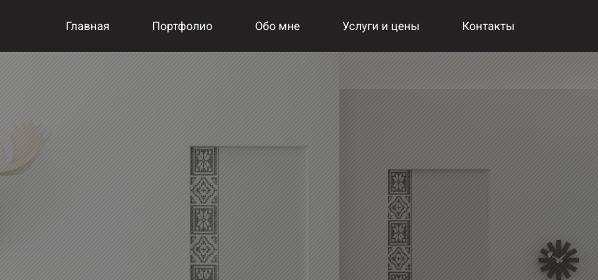
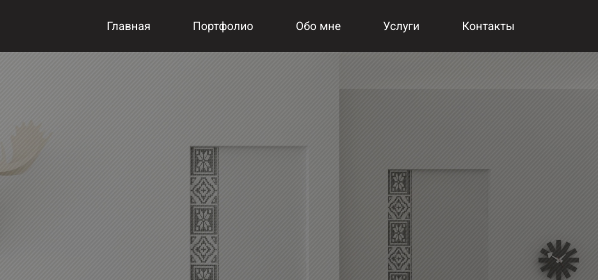
Before and after one commit to Lixoooo/N.Gonharova, a plain HTML site: page index.html in a window 1280 px wide. Shown: the top 280 px of the page, 682-1280 px from the left. Drawn offline with nearby package versions, Linux system fonts and the light colour scheme.

Commit message:
Небольшие корректировки по CSS.

```diff
--- a/css/style.css
+++ b/css/style.css
@@ -130,7 +130,7 @@ div#rotator ul li img{
     width: 100%;
 }
 
-/* Footer */
+/* Footer  */
 
 footer{
     width: 100%;
--- a/index.html
+++ b/index.html
@@ -27,7 +27,7 @@
                 <li><a href="index.html">Главная</a></li>
                 <li><a href="#">Портфолио</a></li>
                 <li><a href="#">Обо мне</a></li>
-            <li><a href="#">Услуги и цены</a></li>
+                <li><a href="#">Услуги</a></li>
                 <li><a href="#">Контакты</a></li>
             </ul>
     </nav>
```
Lines whose indentation alone changed are shown as unchanged.
